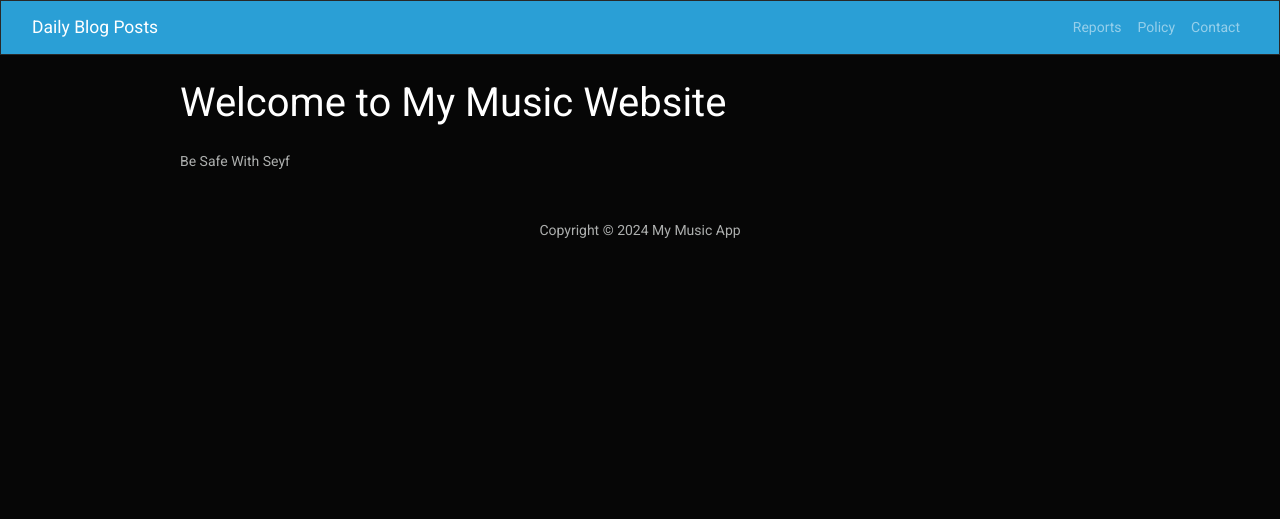
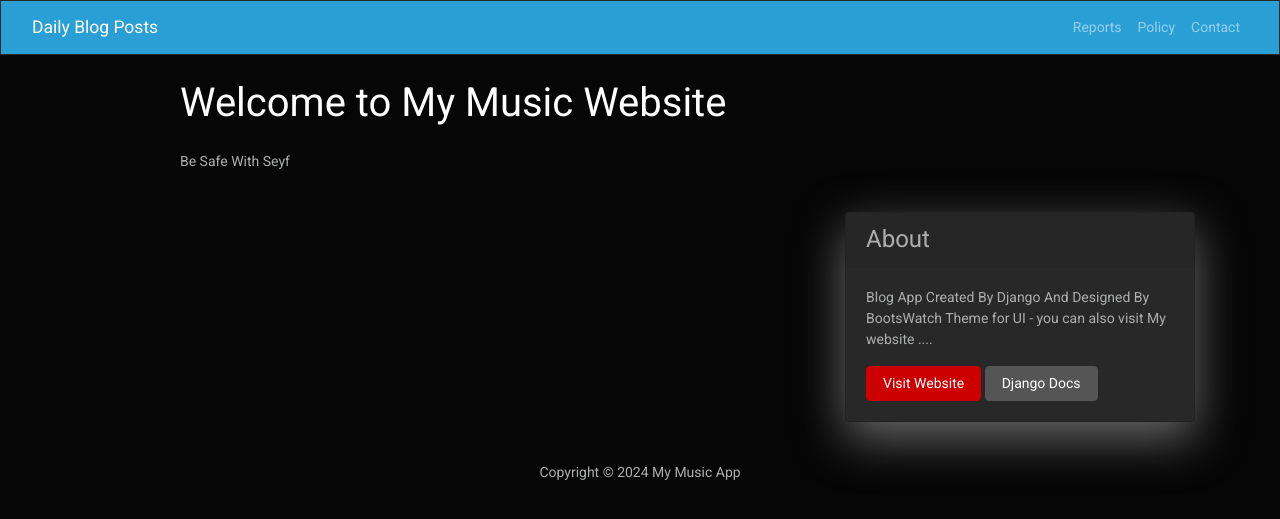
Before and after one commit to jackisma/soundseyf, a Django app: page /blog in a window 1280 px wide. Shown: the top 519 px of the page. Run offline with Django 5.2, Linux system fonts and the light colour scheme; data that the repository does not hold is empty; some libraries are stand-ins or nearby versions.

Commit message:
blog app made
a simple little blog app made for My Django Music Project

```diff
--- a/templates/blog/blog-home.html
+++ b/templates/blog/blog-home.html
@@ -28,6 +28,9 @@
             </div>
             {% endfor %}
         </div>
+        {% block sidebar %}
+        {% include 'blog/sidebar.html' %}
+        {% endblock sidebar %}
     </div>
 </div>
 
--- /dev/null
+++ b/templates/blog/sidebar.html
@@ -0,0 +1,21 @@
+{% block sidebar %}
+
+<style>
+    .card {
+        box-shadow: 0 16px 48px #6a6a6b;
+    }
+</style>
+
+<div class="col-md-4 float-right">
+    <div class="card my-4">
+        <h5 class="card-header">About</h5>
+        <div class="card-body">
+            <p class="card-text">Blog App Created By Django And Designed By BootsWatch Theme for UI -
+                you can also visit My website ....
+            </p>
+            <a href="https://bekbrace.com" class="btn btn-danger">Visit Website</a>
+            <a href="https://docs.djangoproject.com/en/3.1" class="btn btn-secondary">Django Docs</a>
+        </div>
+    </div>
+</div>
+{% endblock sidebar %}
```
Also changed, not shown: templates/blog/blog-single.html (+19 -0 lines).
